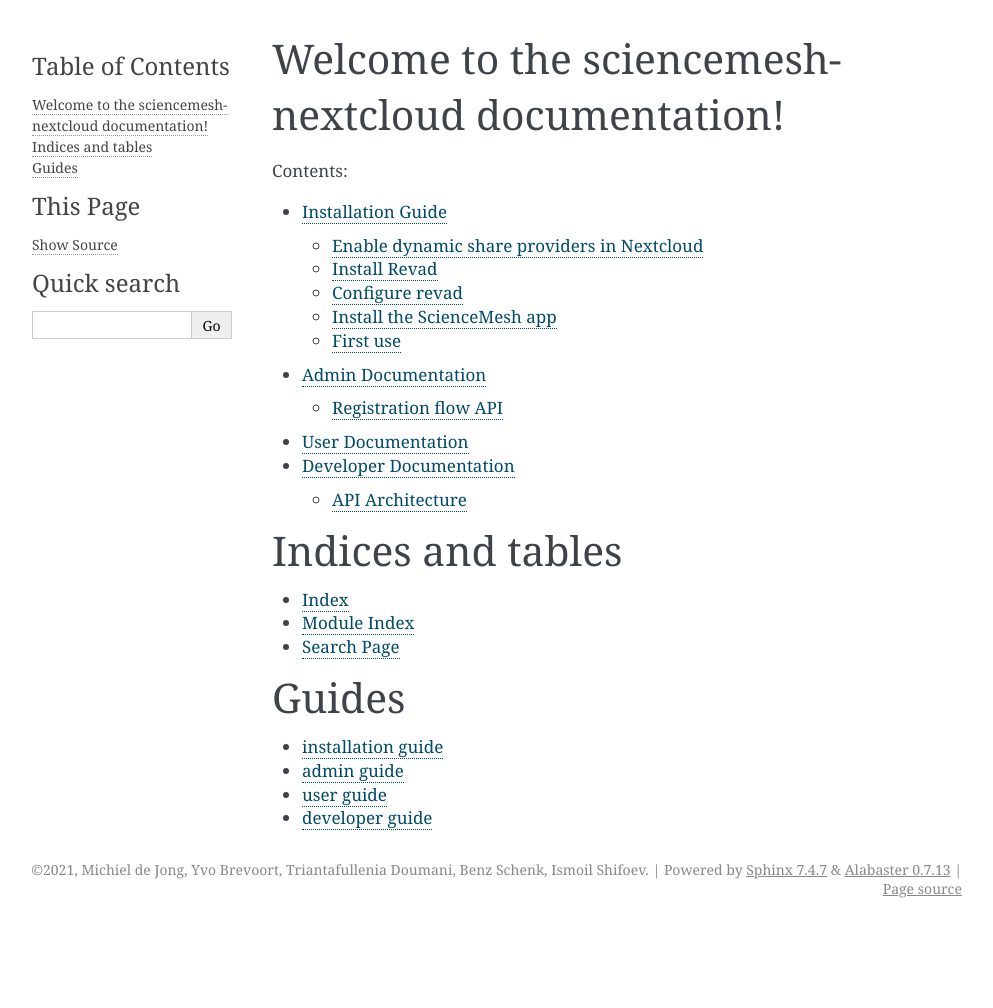
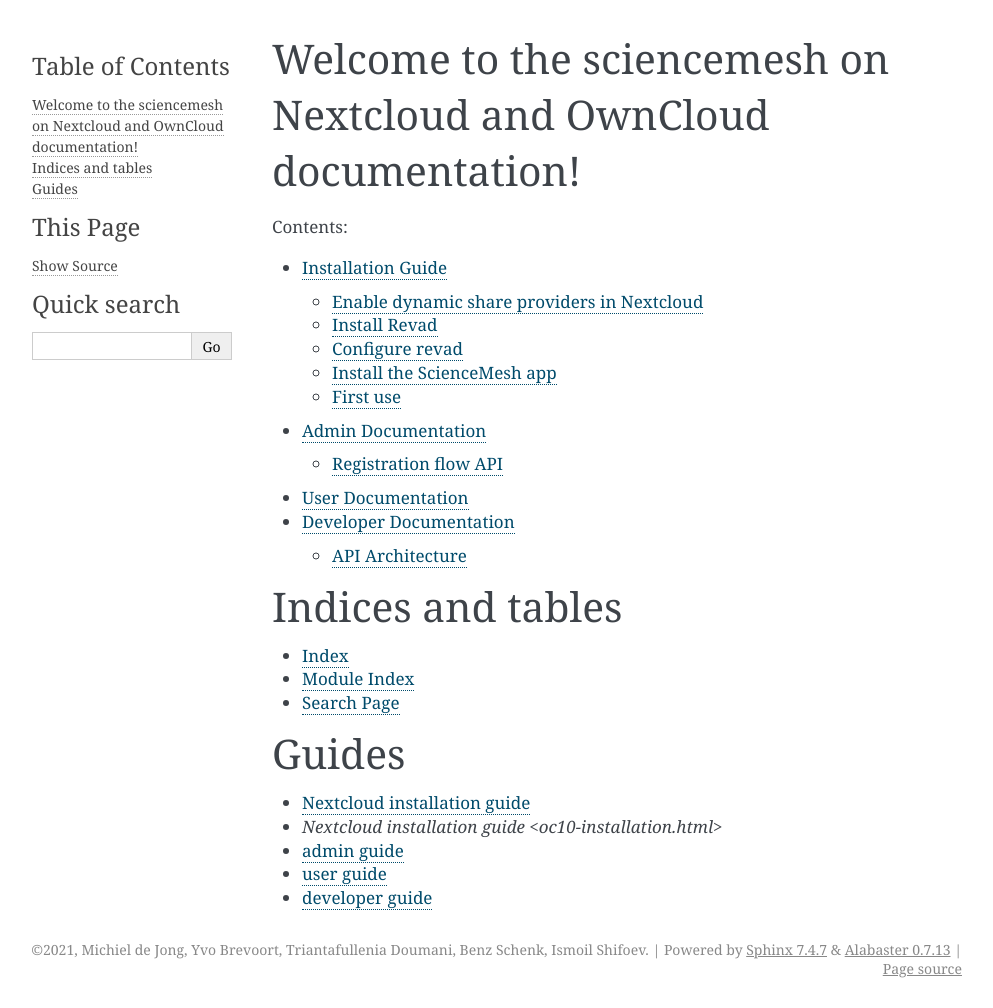
Before and after one commit to pondersource/sciencemesh-php, a Sphinx documentation site: the page built from source/index.rst, in a window 1280 px wide. Shown: the whole page, without its empty margins (148-1141 px from the left). Built offline with Sphinx 7.4.7, drawn with Linux system fonts in a browser that asks for light colours; before the commit the page ends 928 px from its top, so only the background shows below that.

Commit message:
add link of oc instalation guid in home page

```diff
--- a/source/index.rst
+++ b/source/index.rst
@@ -3,7 +3,7 @@
    You can adapt this file completely to your liking, but it should at least
    contain the root `toctree` directive.
 
-Welcome to the sciencemesh-nextcloud documentation!
+Welcome to the sciencemesh on Nextcloud and OwnCloud documentation!
 ===================================================
 
 .. toctree::
@@ -25,7 +25,8 @@
 
 Guides
 ======
-* `installation guide <installation.html>`__
+* `Nextcloud installation guide <installation.html>`__
+* `Nextcloud installation guide <oc10-installation.html>`
 * `admin guide <admin.html>`__
 * `user guide <user.html>`__
 * `developer guide <developer.html>`__
```
